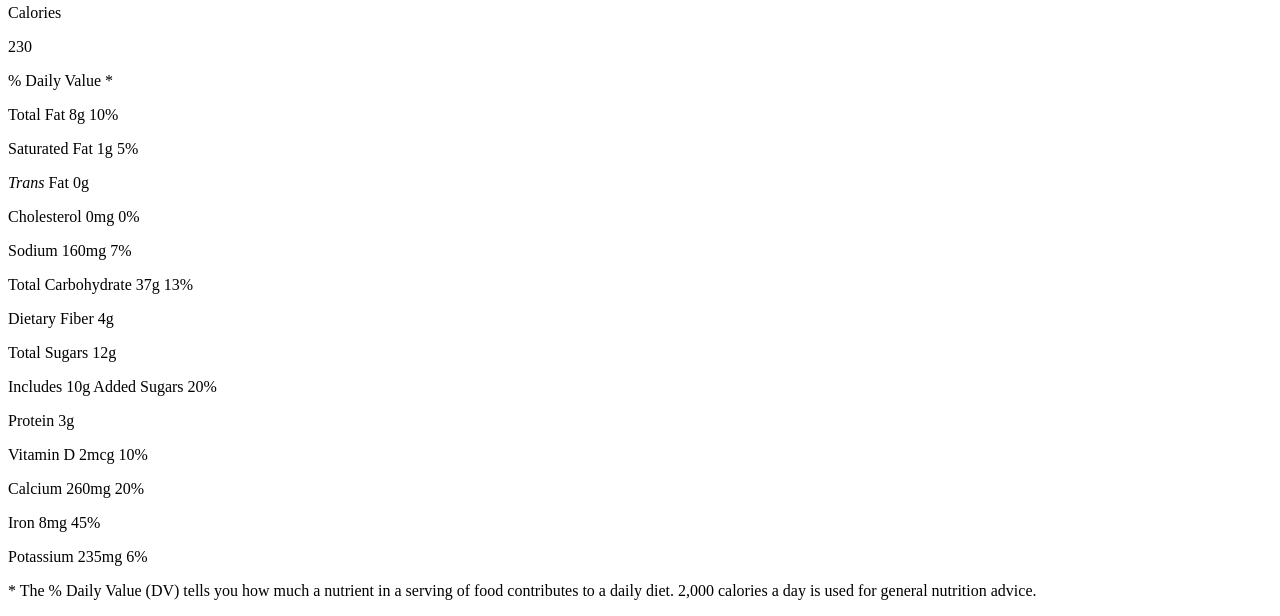
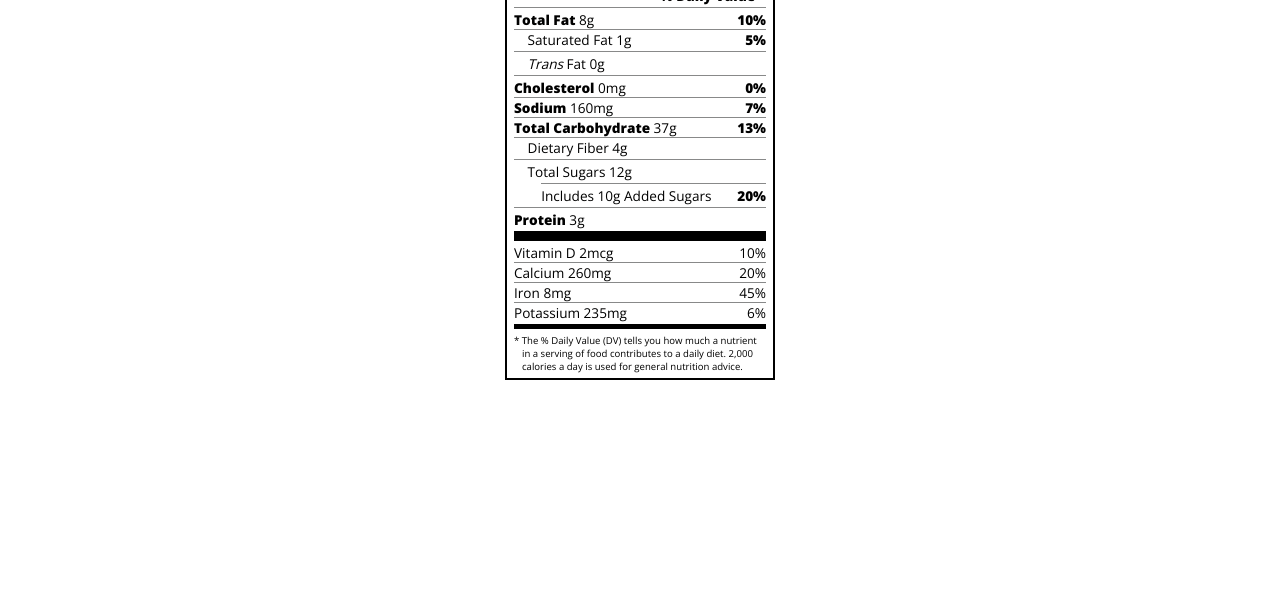
Before and after one commit to AyushPathak18/web-devlopment-practice-projects, a plain HTML site: page nutrition facts/nutrition.html in a window 1280 px wide. Shown: the part 195-811 px from the top of the page. Drawn offline with nearby package versions, Linux system fonts and the light colour scheme.

Commit message:
path changed

```diff
--- a/nutrition facts/nutrition.html
+++ b/nutrition facts/nutrition.html
@@ -5,7 +5,7 @@
   <meta charset="UTF-8">
   <title>Nutrition Label</title>
   <link href="https://fonts.googleapis.com/css?family=Open+Sans:400,700,800" rel="stylesheet">
-  <link href="./styles.css" rel="stylesheet">
+  <link href="nutrition.css" rel="stylesheet">
 </head>
 
 <body>
```
